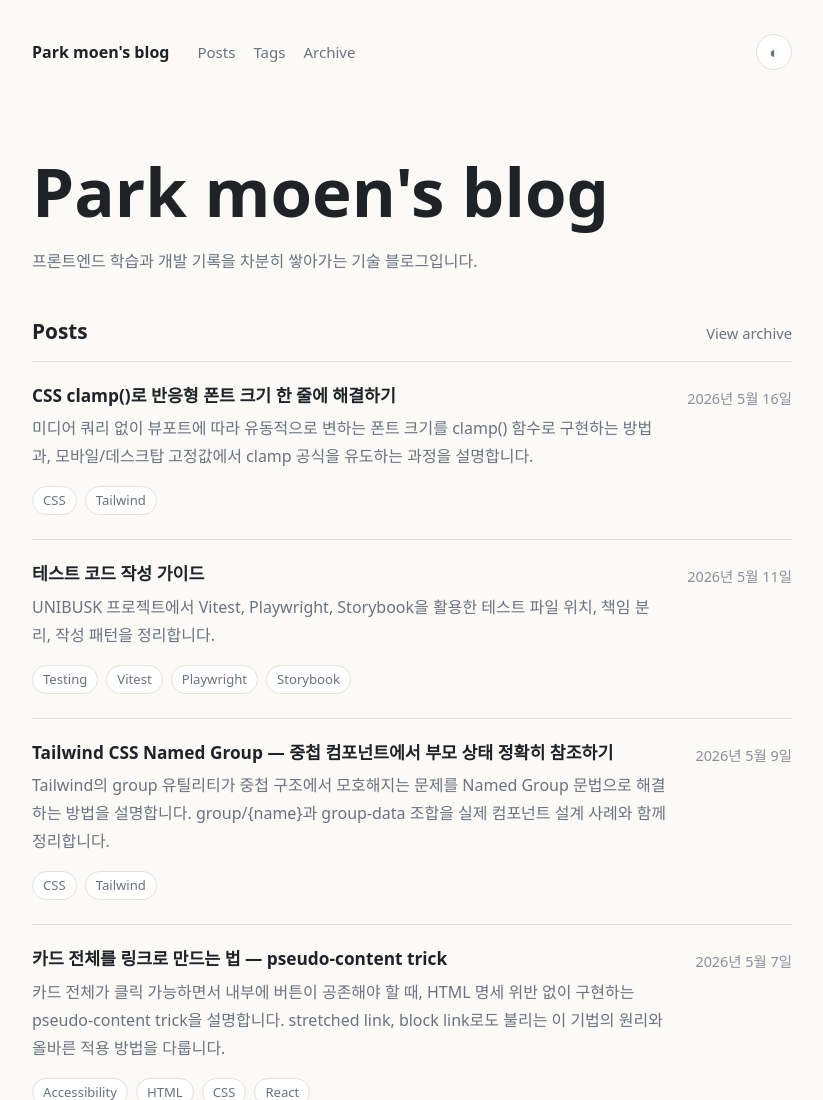
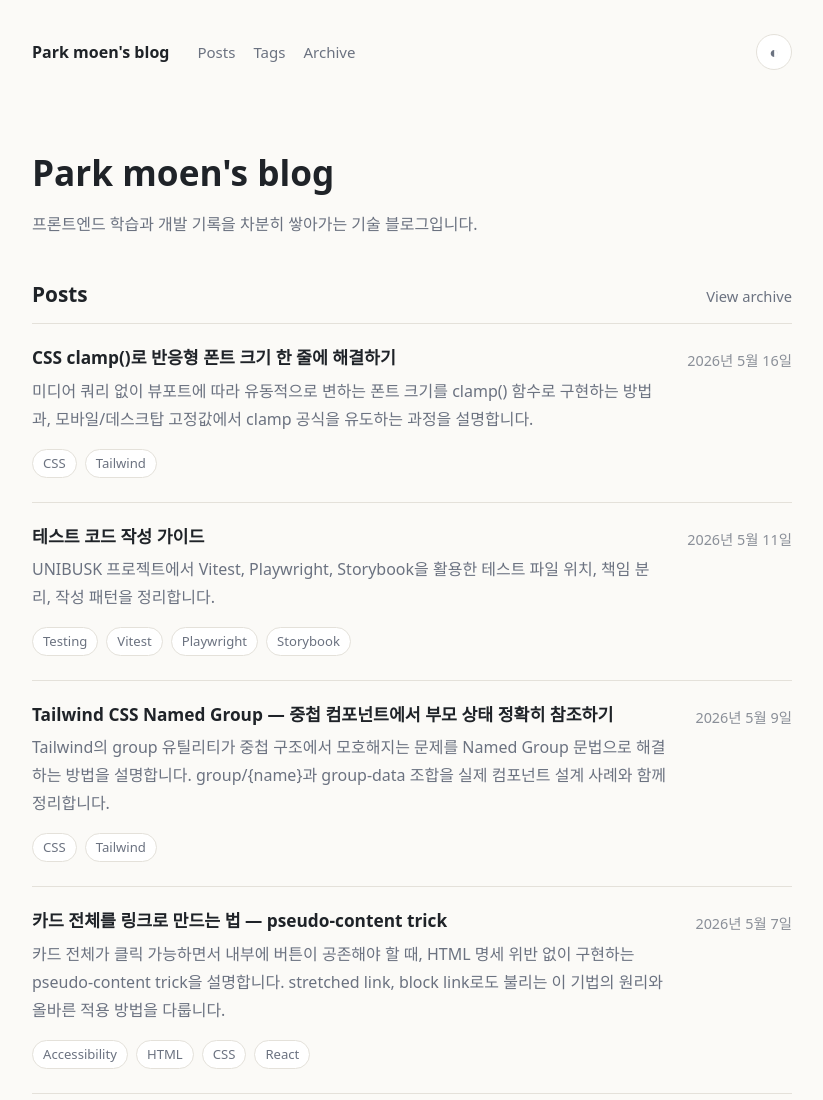
Before and after one commit to park-moen/park-moen.github.io, an Astro site: page / in a window 1280 px wide. Shown: the top 1100 px of the page, without its empty margins (228-1051 px from the left). Built offline with nearby package versions, Linux system fonts and the light colour scheme; Astro itself is replaced by a stand-in of ours.

Commit message:
fix: 블로그 포스트 제목 크기 축소

```diff
--- a/src/styles/global.css
+++ b/src/styles/global.css
@@ -145,7 +145,7 @@ h3 {
 
 h1 {
   max-width: 720px;
-  font-size: clamp(2.45rem, 6vw, 4.2rem);
+  font-size: clamp(1.6rem, 3.5vw, 2.2rem);
 }
 
 h2 {
```
